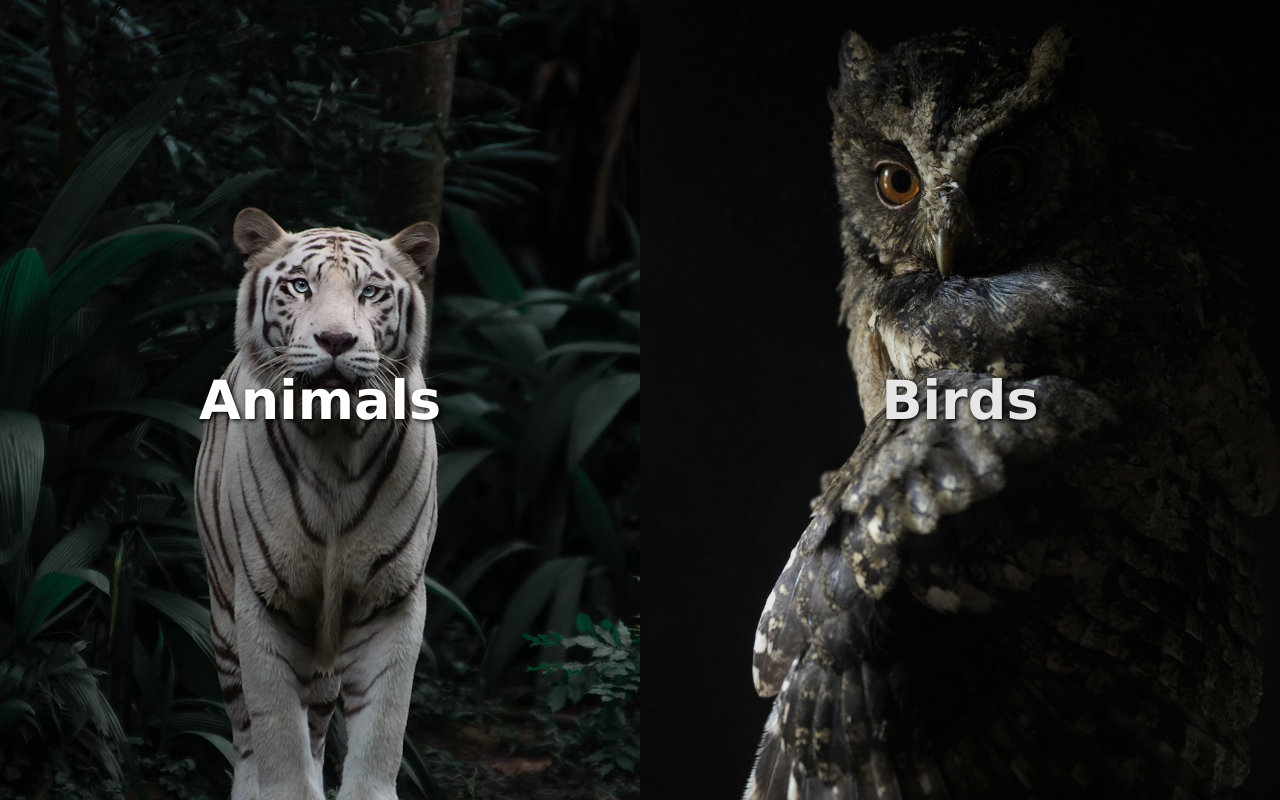
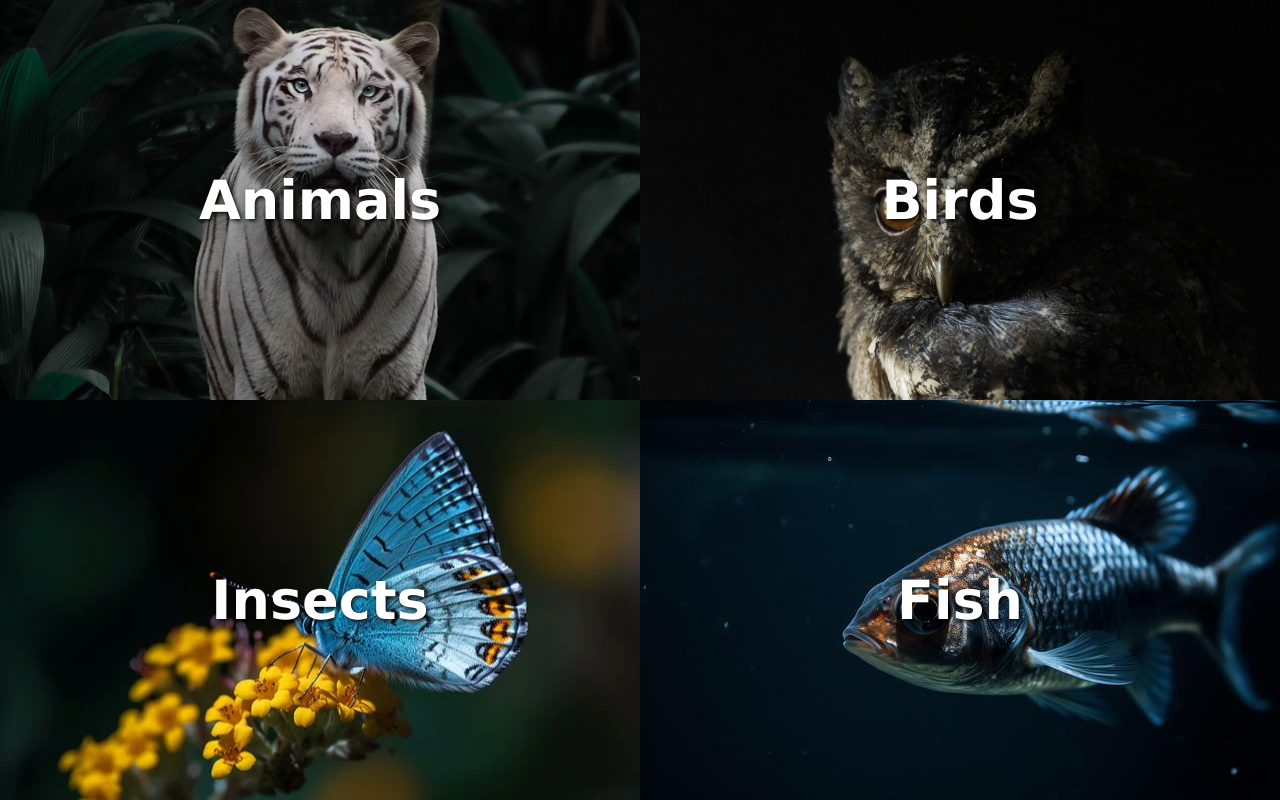
Before and after one commit to Nargissamatova/zoo_app, a React (Vite) app: page / in a window 1280 px wide. Built offline with nearby package versions, Linux system fonts and the light colour scheme.

Commit message:
Add categories and styles to homepage

```diff
--- a/src/css/homePage.css
+++ b/src/css/homePage.css
@@ -5,12 +5,13 @@ body {
 }
 
 .home-container {
-    display: flex;
+    display: grid;
+    grid-template-columns: 1fr 1fr;
+    grid-template-rows: 1fr 1fr;
     height: 100vh;
 }
 
-.half {
-    flex: 1;
+.quarter {
     display: flex;
     justify-content: center;
     align-items: center;
@@ -21,23 +22,28 @@ body {
     text-decoration: none;
 }
 
-.half.animals {
+.quarter.animals {
     background-image: url("../images/animals.avif");
+}
+
+.quarter.birds {
+    background-image: url("../images/birds.jpg");
+    background-position: top left;
 
 }
 
-.half.birds {
-    background-image: url("../images/birds.jpg");
-    filter: brightness(0.9);
-
+.quarter.fish {
+    background-image: url("../images/fish.jpeg");
 }
 
-.half-link {
+.quarter.insects {
+    background-image: url("../images/butterfly.webp");
+}
+
+.quarter-link {
     color: white;
     text-decoration: none;
     font-size: 27px;
     font-weight: bold;
     text-shadow: 2px 2px 4px rgba(0, 0, 0, 0.926);
-    /* Add text shadow */
-
 }
--- a/src/pages/CategoryPage.jsx
+++ b/src/pages/CategoryPage.jsx
@@ -26,3 +26,8 @@ function CategoryPage({ removeCard, removeLikes, addLikes, ...rest }) {
 }
 
 export default CategoryPage;
+
+/*
+
+
+*/
--- a/src/pages/Home.jsx
+++ b/src/pages/Home.jsx
@@ -4,14 +4,24 @@ import "../css/homePage.css";
 function Home() {
   return (
     <div className="home-container">
-      <div className="half animals">
-        <Link to="/animals" className="half-link">
+      <div className="quarter animals">
+        <Link to="/animals" className="quarter-link">
           <h1>Animals</h1>
         </Link>
       </div>
-      <div className="half birds">
-        <Link to="/birds" className="half-link">
+      <div className="quarter birds">
+        <Link to="/birds" className="quarter-link">
           <h1>Birds</h1>
+        </Link>
+      </div>
+      <div className="quarter insects">
+        <Link to="/birds" className="quarter-link">
+          <h1>Insects</h1>
+        </Link>
+      </div>
+      <div className="quarter fish">
+        <Link to="/fish" className="quarter-link">
+          <h1>Fish</h1>
         </Link>
       </div>
     </div>
```
Also changed, not shown: src/images/butterfly.webp (added), src/images/fish.jpeg (added).
